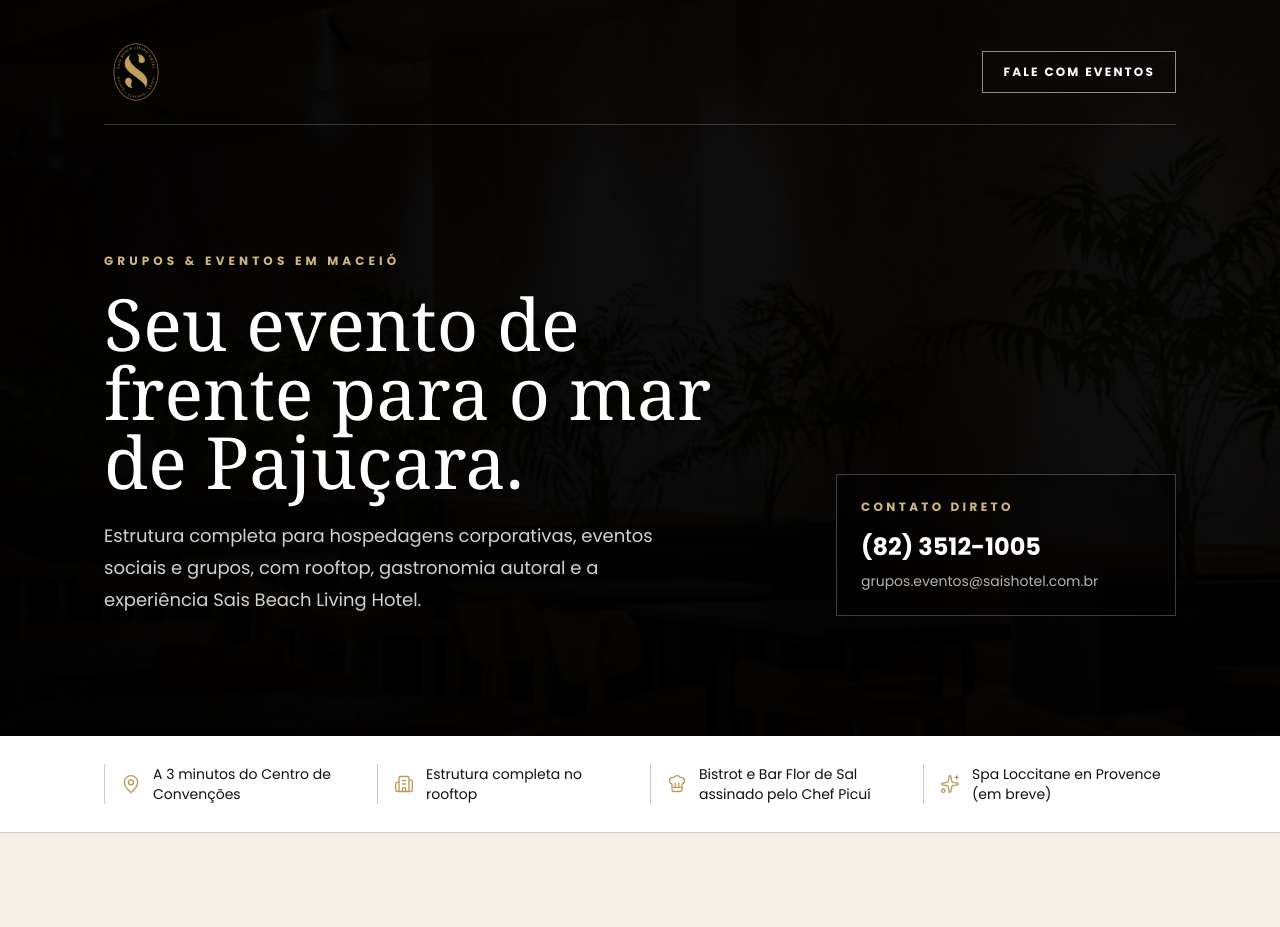
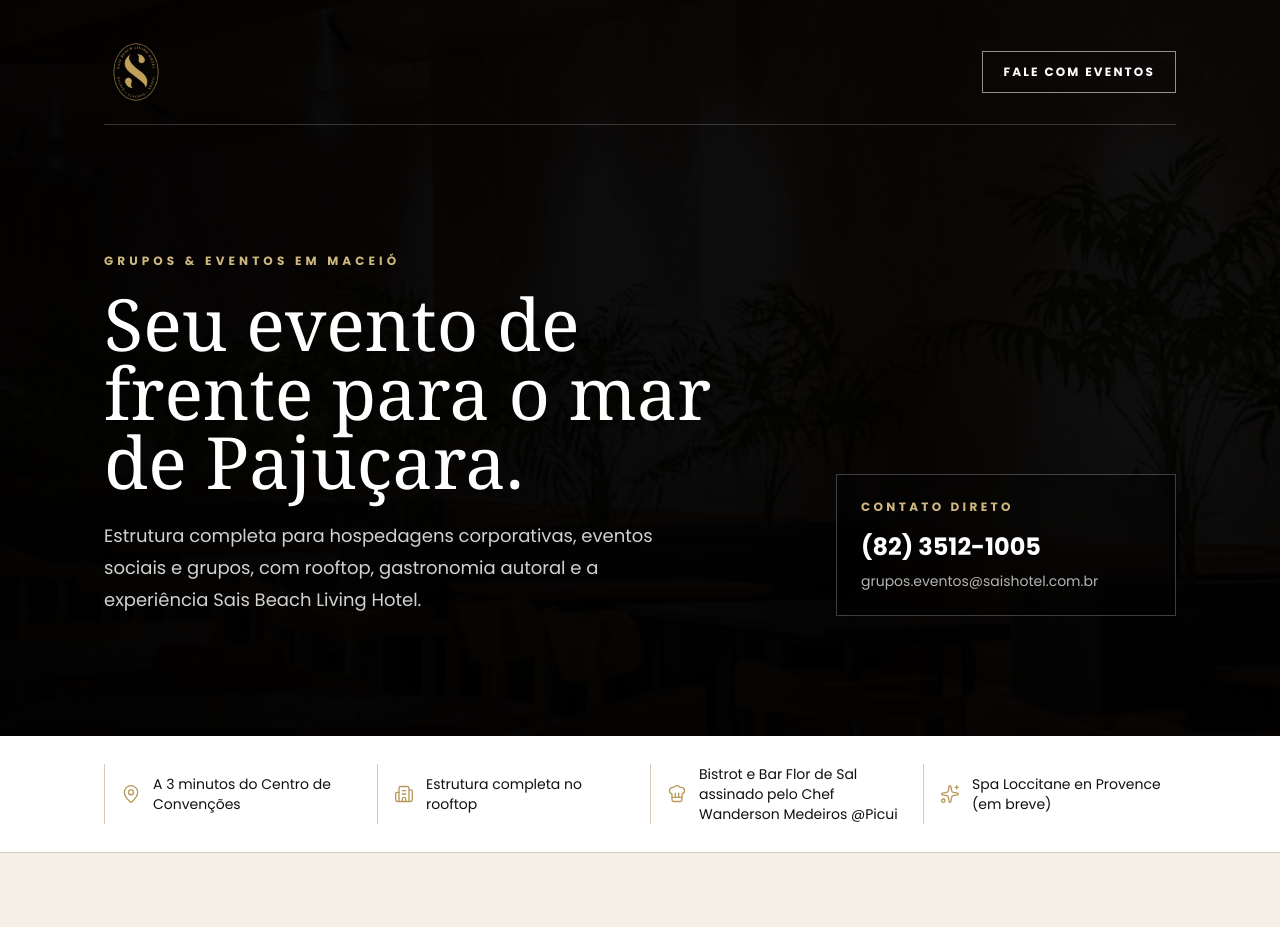
Before and after one commit to endrigosoares-al/sais-grupos-eventos, a Next.js app: page /grupos in a window 1280 px wide. Shown: the top 927 px of the page. Built offline with nearby package versions, Linux system fonts and the light colour scheme; a web font is replaced by a local one.

Commit message:
Update Flor de Sal chef attribution

```diff
--- a/src/app/grupos/page.tsx
+++ b/src/app/grupos/page.tsx
@@ -8,7 +8,7 @@
 const salesTriggers = [
   { icon: MapPin, text: "A 3 minutos do Centro de Convenções" },
   { icon: Building2, text: "Estrutura completa no rooftop" },
-  { icon: ChefHat, text: "Bistrot e Bar Flor de Sal assinado pelo Chef Picuí" },
+  { icon: ChefHat, text: "Bistrot e Bar Flor de Sal assinado pelo Chef Wanderson Medeiros @Picui" },
   { icon: Sparkles, text: "Spa Loccitane en Provence (em breve)" },
 ]
 
```
